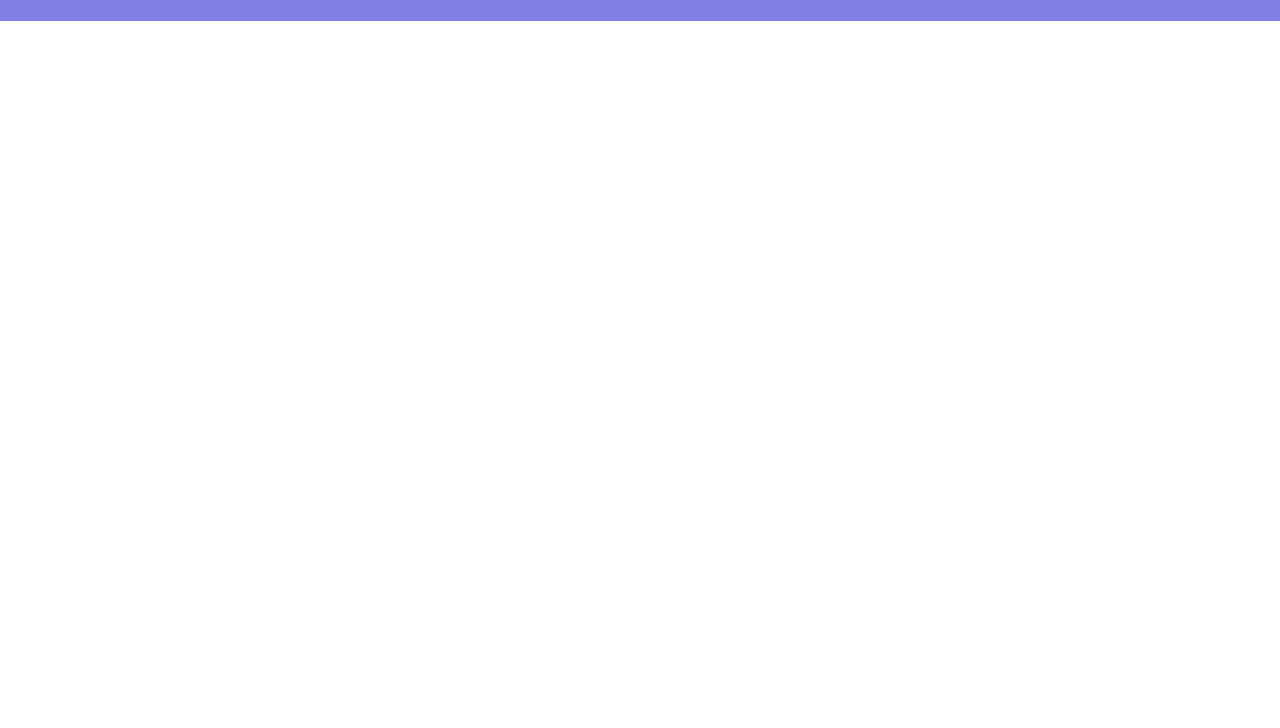
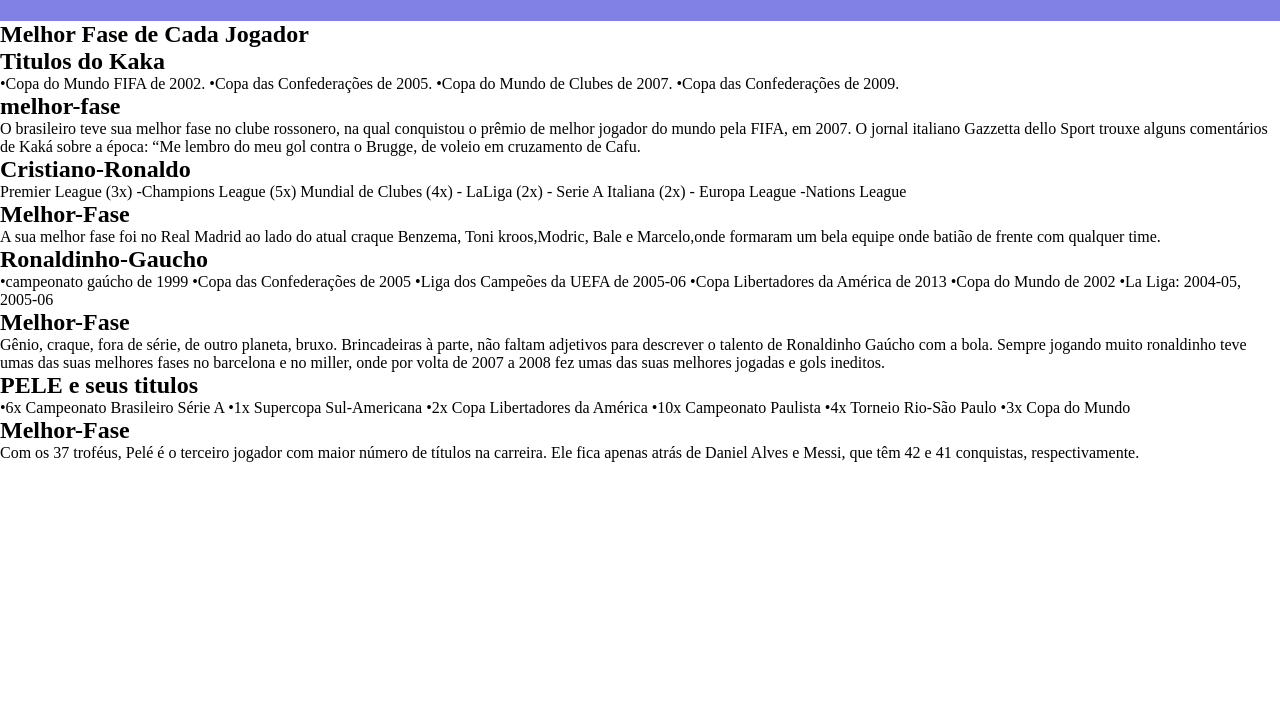
Before and after one commit to luis5123425/site-jogadores, a plain HTML site: page index.html in a window 1280 px wide. Shown: the part 72-800 px from the top of the page. Drawn offline with Linux system fonts and the light colour scheme.

Commit message:
fase-final

```diff
--- a/index.html
+++ b/index.html
@@ -9,12 +9,71 @@
 </head>
 <body>
     <header class="cabeçalho">
-         <img class="cabeçalho-imagem "  src="alurastart.png" alt="logo da alura start">
+         <img class="cabeçalho-imagem "  src="Jogadores" alt="Jogadores">
         <ul class="cabeçalho-lista">
             <li class="cabeçalho-lista-item">Escola</li>
             <li class="cabeçalho-lista item">Estudante</li>
         </ul>
     </header>
+<section class="Melhor Fase">
+<h2  class="melhor fase-titulo">Melhor Fase de Cada Jogador</h2>
+<h2 class="kaka-titulos">Titulos do Kaka</h2>
+<p class="titulos-kaka">
+    •Copa do Mundo FIFA de 2002.
+    •Copa das Confederações de 2005.
+    •Copa do Mundo de Clubes de 2007.
+    •Copa das Confederações de 2009.
+    </p>
 
+    <h2 class="fase-melhor">melhor-fase</h2>
+<p class="Melhor-Fase">O brasileiro teve sua melhor fase no clube rossonero,
+     na qual conquistou o prêmio de melhor jogador do mundo pela FIFA, em 2007.
+     O jornal italiano Gazzetta dello Sport trouxe alguns comentários de Kaká sobre a época:
+     “Me lembro do meu gol contra o Brugge, de voleio em cruzamento de Cafu.</p>
+
+     <h2 class="ronaldo-cristino">Cristiano-Ronaldo</h2>
+     <p class="Titulos">
+         Premier League (3x)
+        -Champions League (5x)
+        Mundial de Clubes (4x)
+        - LaLiga (2x)
+        - Serie A Italiana (2x)
+        - Europa League
+         -Nations League </p>
+
+    <h2 class="Fase-mrlhor">Melhor-Fase</h2>
+<p class="Melhoe-fase">A sua melhor fase foi no Real Madrid ao lado do atual craque Benzema, Toni kroos,Modric, Bale e Marcelo,onde formaram um bela equipe
+    onde batião de frente com qualquer time.</p>
+
+    <h2 class="Gaucho-Ronaldinho">Ronaldinho-Gaucho</h2>
+<p class="Titulos">•campeonato gaúcho de 1999
+    •Copa das Confederações de 2005
+    •Liga dos Campeões da UEFA de 2005-06
+    •Copa Libertadores da América de 2013
+    •Copa do Mundo de 2002
+    •La Liga: 2004-05, 2005-06</p>
+
+    <h2 class="Fase-Melhor">Melhor-Fase</h2>
+<p class="Melhor-Fase">Gênio, craque, fora de série, de outro planeta, bruxo. Brincadeiras à parte,
+    não faltam adjetivos para descrever o talento de Ronaldinho Gaúcho com a bola.
+    Sempre jogando muito ronaldinho teve umas das suas melhores fases no barcelona e no miller,
+     onde por volta de 2007 a 2008  fez umas das suas melhores jogadas  e gols ineditos. </p>
+
+    <h2 class="PELE-Titulo">PELE e seus titulos</h2>
+<p class="Titulos">•6x Campeonato Brasileiro
+    Série A •1x Supercopa Sul-Americana •2x Copa Libertadores da
+    América •10x Campeonato Paulista •4x Torneio Rio-São Paulo •3x Copa do Mundo</p>
+
+  <h2 class="Fase-melhor">Melhor-Fase</h2>
+<p class="Melhor-Fase">Com os 37 troféus, Pelé é o terceiro jogador com maior número de títulos na carreira.
+    Ele fica apenas atrás de Daniel Alves e Messi, que têm 42 e 41 conquistas, respectivamente.
+    </p>
+
+
+
+
+
+
+</section>
 </body>
 </html>
```
